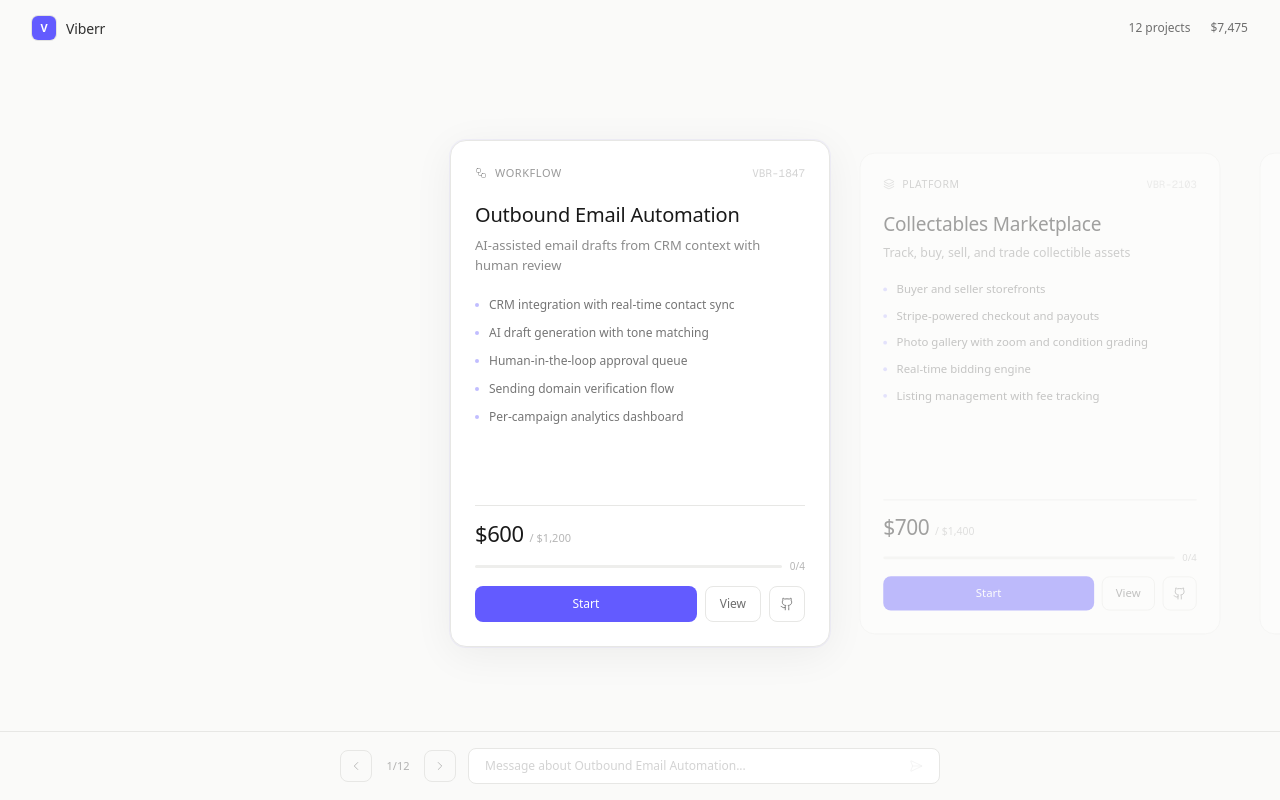
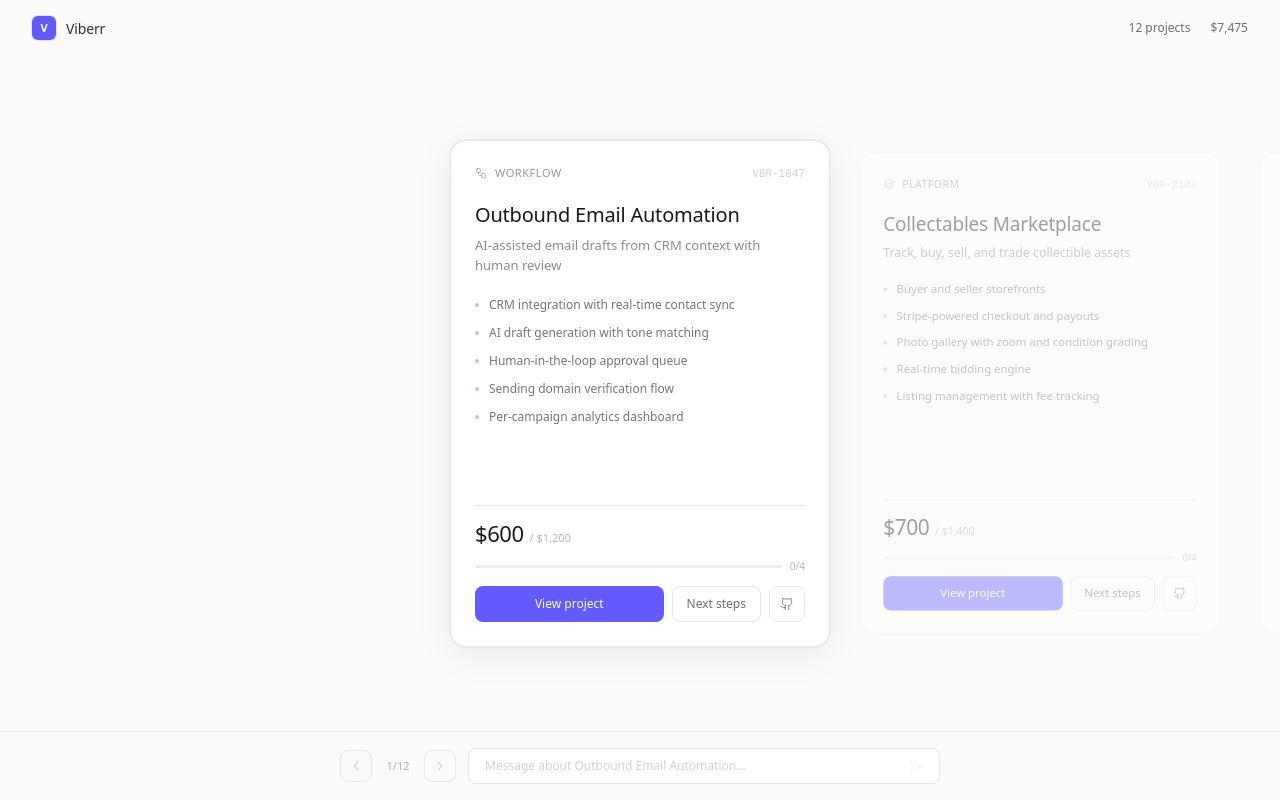
Before and after one commit to jonyeazel/viberr-project-portfolio, a Next.js app: page / in a window 1280 px wide. Built offline with nearby package versions, Linux system fonts and the light colour scheme.

Commit message:
ux: swap button hierarchy — View project is primary, Next steps is secondary

```diff
--- a/app/page.tsx
+++ b/app/page.tsx
@@ -704,25 +704,25 @@ export default function Home() {
 
                   {/* Action row */}
                   <div className="flex items-center gap-2 mt-3">
+                    <Link
+                      href={`/${project.slug}`}
+                      className="flex-1 h-9 flex items-center justify-center rounded-[8px] bg-primary text-white text-[12px] font-medium hover:brightness-110 transition-all duration-150"
+                    >
+                      View project
+                    </Link>
                     {isSubmitted ? (
-                      <div className="flex-1 h-9 flex items-center justify-center gap-1.5 rounded-[8px] bg-[#00d4aa]/10">
+                      <div className="h-9 px-3.5 flex items-center justify-center gap-1.5 rounded-[8px] bg-[#00d4aa]/10">
                         <Check size={12} strokeWidth={2} className="text-[#00d4aa]" />
                         <span className="text-[12px] text-[#00d4aa] font-medium">Submitted</span>
                       </div>
                     ) : (
                       <button
                         onClick={() => setOpenDrawer(project.slug)}
-                        className="flex-1 h-9 flex items-center justify-center rounded-[8px] bg-primary text-white text-[12px] font-medium hover:brightness-110 transition-all duration-150"
+                        className="h-9 px-3.5 flex items-center justify-center rounded-[8px] border border-border text-[12px] text-muted hover:text-foreground hover:border-foreground/20 transition-colors duration-150"
                       >
-                        Start
+                        Next steps
                       </button>
                     )}
-                    <Link
-                      href={`/${project.slug}`}
-                      className="h-9 px-3.5 flex items-center justify-center rounded-[8px] border border-border text-[12px] text-muted hover:text-foreground hover:border-foreground/20 transition-colors duration-150"
-                    >
-                      View
-                    </Link>
                     <a
                       href={`${REPO_BASE}/${project.slug}/page.tsx`}
                       target="_blank"
```
